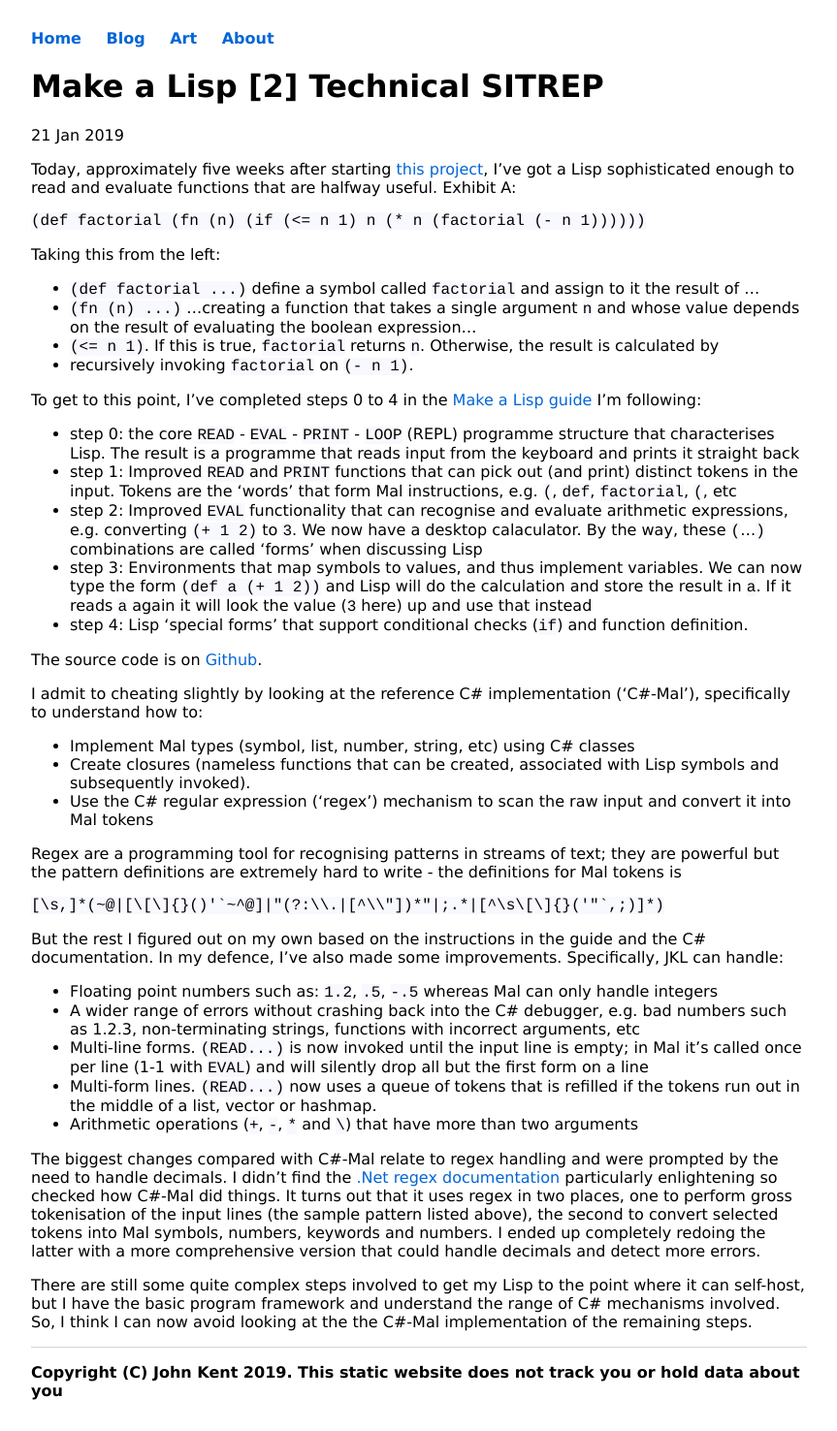
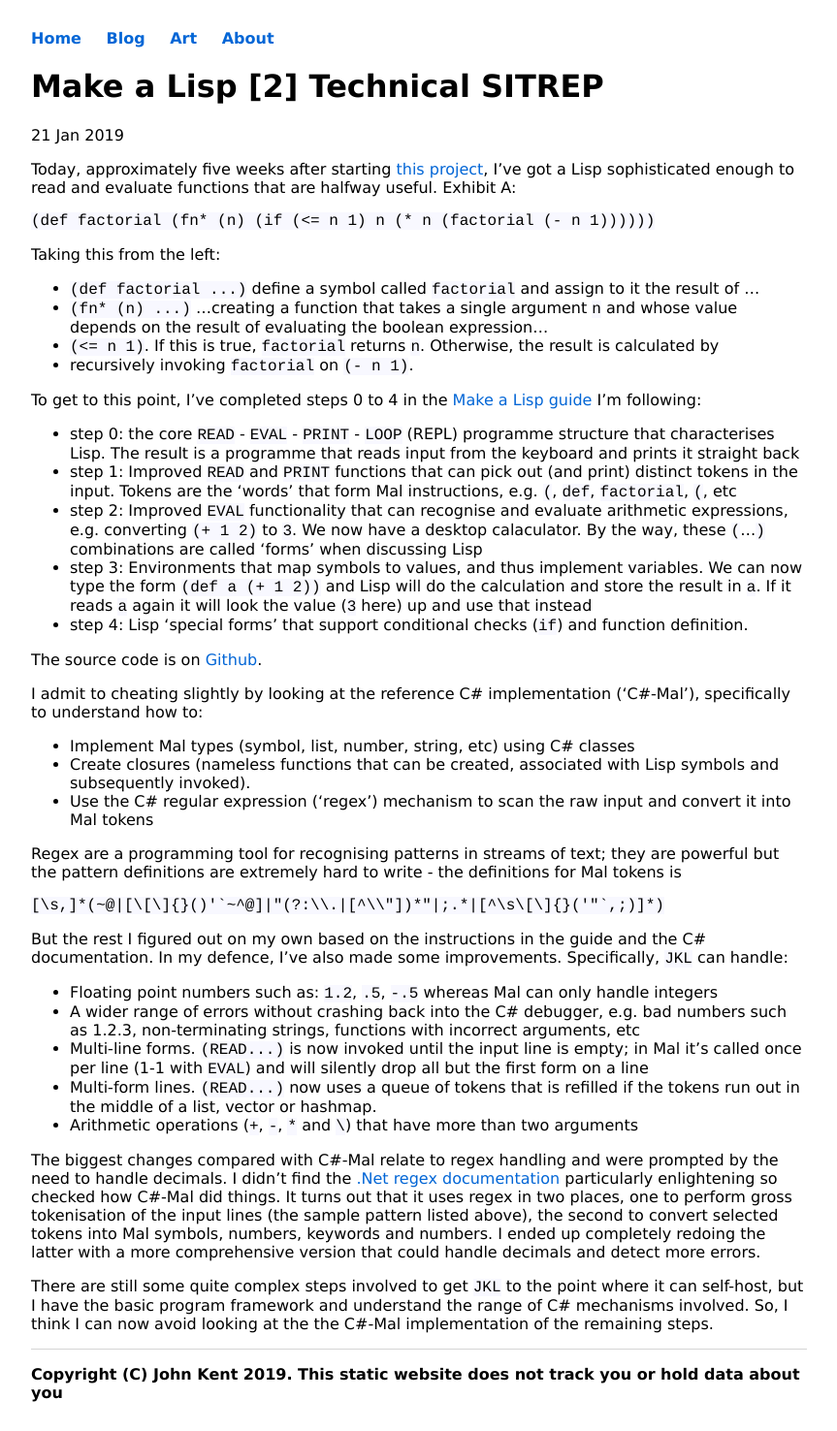
Before and after one commit to KineticLensman/KineticLensman.github.io, a Jekyll site: the page built from _posts/2019-01-21-MAL-2.md, in a window 1280 px wide. Shown: the whole page at 97% size, without its empty margins (208-1071 px from the left). Built offline with Jekyll 4.4.1, drawn with Linux system fonts in a browser that asks for light colours.

Commit message:
consistency fixes

````diff
--- a/_posts/2019-01-21-MAL-2.md
+++ b/_posts/2019-01-21-MAL-2.md
@@ -7,13 +7,13 @@ date: 2019-01-21
 Today, approximately five weeks after starting [this project](https://www.non-kinetic-effects.co.uk/blog/2019/01/01/MAL-1), I've got a Lisp sophisticated enough to read and evaluate functions that are halfway useful. Exhibit A:
 
 ```
-(def factorial (fn (n) (if (<= n 1) n (* n (factorial (- n 1))))))
+(def factorial (fn* (n) (if (<= n 1) n (* n (factorial (- n 1))))))
 ```
 
 Taking this from the left:
 
 * `(def factorial ...)` define a symbol called `factorial` and assign to it the result of ...
-* `(fn (n) ...)` ...creating a function that takes a single argument `n` and whose value depends on the result of evaluating the boolean expression...
+* `(fn* (n) ...)` ...creating a function that takes a single argument `n` and whose value depends on the result of evaluating the boolean expression...
 * `(<= n 1)`. If this is true, `factorial` returns `n`. Otherwise, the result is calculated by
 * recursively invoking `factorial` on `(- n 1)`.
 
@@ -36,7 +36,7 @@ Regex are a programming tool for recognising patterns in streams of text; they a
 [\s,]*(~@|[\[\]{}()'`~^@]|"(?:\\.|[^\\"])*"|;.*|[^\s\[\]{}('"`,;)]*)
 ```
 
-But the rest I figured out on my own based on the instructions in the guide and the C# documentation. In my defence, I've also made some improvements. Specifically, JKL can handle:
+But the rest I figured out on my own based on the instructions in the guide and the C# documentation. In my defence, I've also made some improvements. Specifically, `JKL` can handle:
 
 * Floating point numbers such as: `1.2`, `.5`, `-.5` whereas Mal can only handle integers
 * A wider range of errors without crashing back into the C# debugger, e.g. bad numbers such as 1.2.3, non-terminating strings, functions with incorrect arguments, etc
@@ -46,4 +46,4 @@ But the rest I figured out on my own based on the instructions in the guide and
 
 The biggest changes compared with C#-Mal relate to regex handling and were prompted by the need to handle decimals. I didn't find the [.Net regex documentation](https://docs.microsoft.com/en-us/dotnet/api/system.text.regularexpressions?view=netframework-4.7.2) particularly enlightening so checked how C#-Mal did things. It turns out that it uses regex in two places, one to perform gross tokenisation of the input lines (the sample pattern listed above), the second to convert selected tokens into Mal symbols, numbers, keywords and numbers. I ended up completely redoing the latter with a more comprehensive version that could handle decimals and detect more errors.
 
-There are still some quite complex steps involved to get my Lisp to the point where it can self-host, but I have the basic program framework and understand the range of C# mechanisms involved. So, I think I can now avoid looking at the the C#-Mal implementation of the remaining steps.
+There are still some quite complex steps involved to get `JKL` to the point where it can self-host, but I have the basic program framework and understand the range of C# mechanisms involved. So, I think I can now avoid looking at the the C#-Mal implementation of the remaining steps.
````
